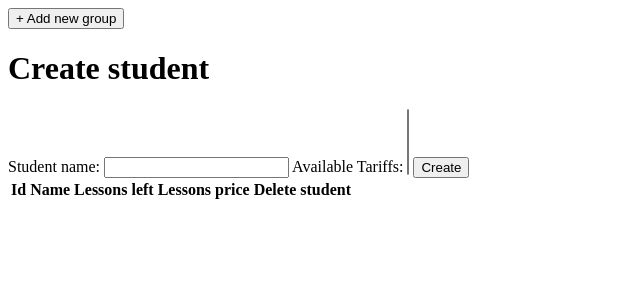
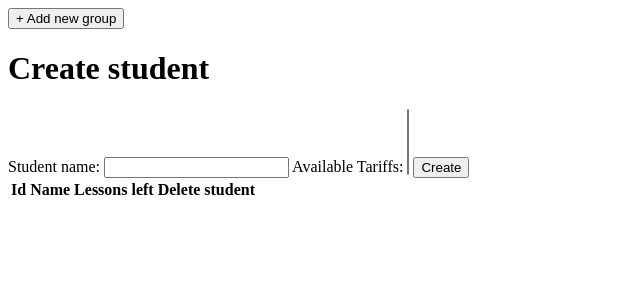
Before and after one commit to hulchakk/TutorDesk, a Django app: page /schedule/students/ in a window 1280 px wide. Shown: the top 300 px of the page, without its empty margins (0-640 px from the left). Run offline with Django 5.2, Linux system fonts and the light colour scheme; the visitor is signed in with stand-in values (Sample User, id 1); data that the repository does not hold is empty.

Commit message:
refactor(schedule): update student templates for new tariff architecture

```diff
--- a/templates/schedule/group_students.html
+++ b/templates/schedule/group_students.html
@@ -23,7 +23,6 @@
         <th>Id</th>
         <th>Name</th>
         <th>Lessons left</th>
-        <th>Lessons price</th>
         <th>Actions</th>
       </tr>
     </thead>
@@ -39,8 +38,7 @@
             {{ student.name }}
           </a>
         </td>
-        <td>{{ student.lessons_count }}</td>
-        <td>{{ student.lessons_price }}</td>
+        <td>{{ student.total_lessons_count }}</td>
         <td>
           <a href="#"
              hx-post="{% url 'schedule:student-delete' pk=student.pk %}"
--- a/templates/schedule/students.html
+++ b/templates/schedule/students.html
@@ -22,7 +22,6 @@
       <th>Id</th>
       <th>Name</th>
       <th>Lessons left</th>
-      <th>Lessons price</th>
       <th>Delete student</th>
     </tr>
     {% for student in students %}
@@ -33,8 +32,7 @@
              hx-target="#form-container"
              hx-swap="innerHTML"
       >{{ student.name }}</a></td>
-      <td>{{ student.lessons_count }}</td>
-      <td>{{ student.lessons_price }}</td>
+      <td>{{ student.total_lessons_count }}</td>
       <td><a href="#"
              hx-post="{% url 'schedule:student-delete' pk=student.pk %}"
              hx-confirm="Are you sure you want to delete this student?"
```
